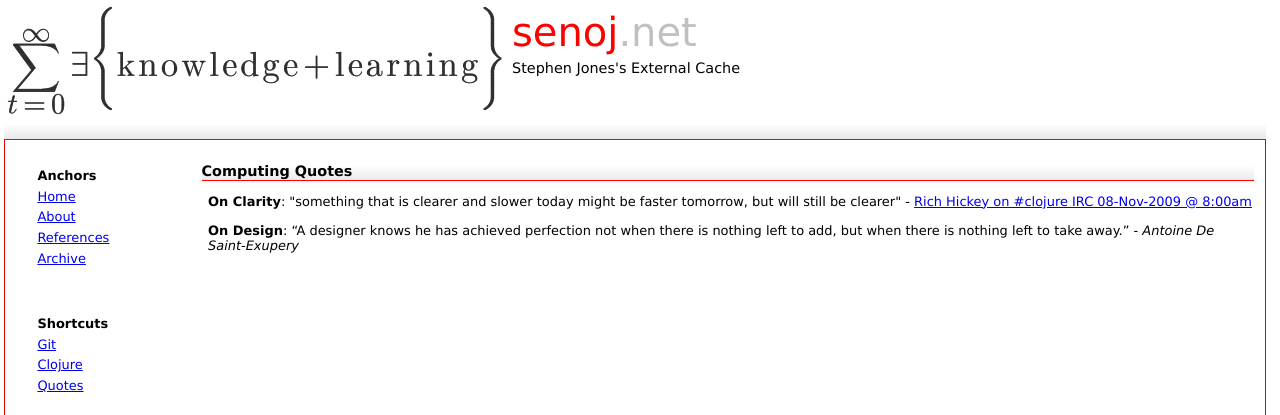
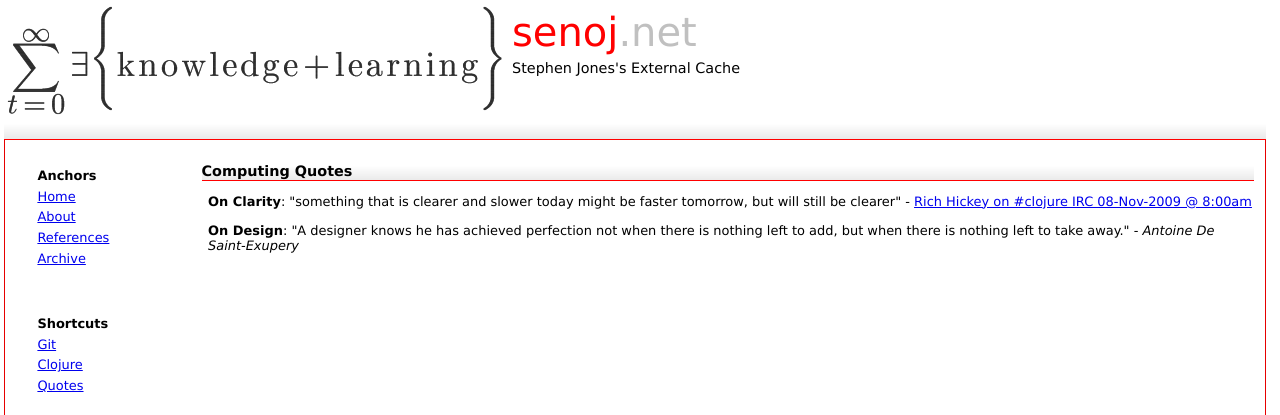
Before and after one commit to stephenjones/stephenjones.github.com, a Jekyll site: the page built from quotes.html, in a window 1280 px wide. Shown: the top 415 px of the page. Built offline with Jekyll 4.4.1, drawn with Linux system fonts in a browser that asks for light colours; Markdown is read by kramdown in place of the engine named in the settings; comment, search, counter and statistics services are not loaded.

```diff
--- a/quotes.html
+++ b/quotes.html
@@ -29,7 +29,7 @@ title: senoj.net | Stephen Jones's Personal Website | Quotes I Like
 
 <p> <b>On Clarity</b>: "something that is clearer and slower today might be faster tomorrow, but will still be clearer" - <a href="http://clojure-log.n01se.net/date/2009-11-08.html">Rich Hickey on #clojure IRC 08-Nov-2009 @ 8:00am</a></p>
 
-<p> <b>On Design</b>: “A designer knows he has achieved perfection not when there is nothing left to add, but when there is nothing left to take away.” - <i>Antoine De Saint-Exupery</i></p>
+<p> <b>On Design</b>: "A designer knows he has achieved perfection not when there is nothing left to add, but when there is nothing left to take away." - <i>Antoine De Saint-Exupery</i></p>
 
 {% include twocol_right_end %}
 
```
